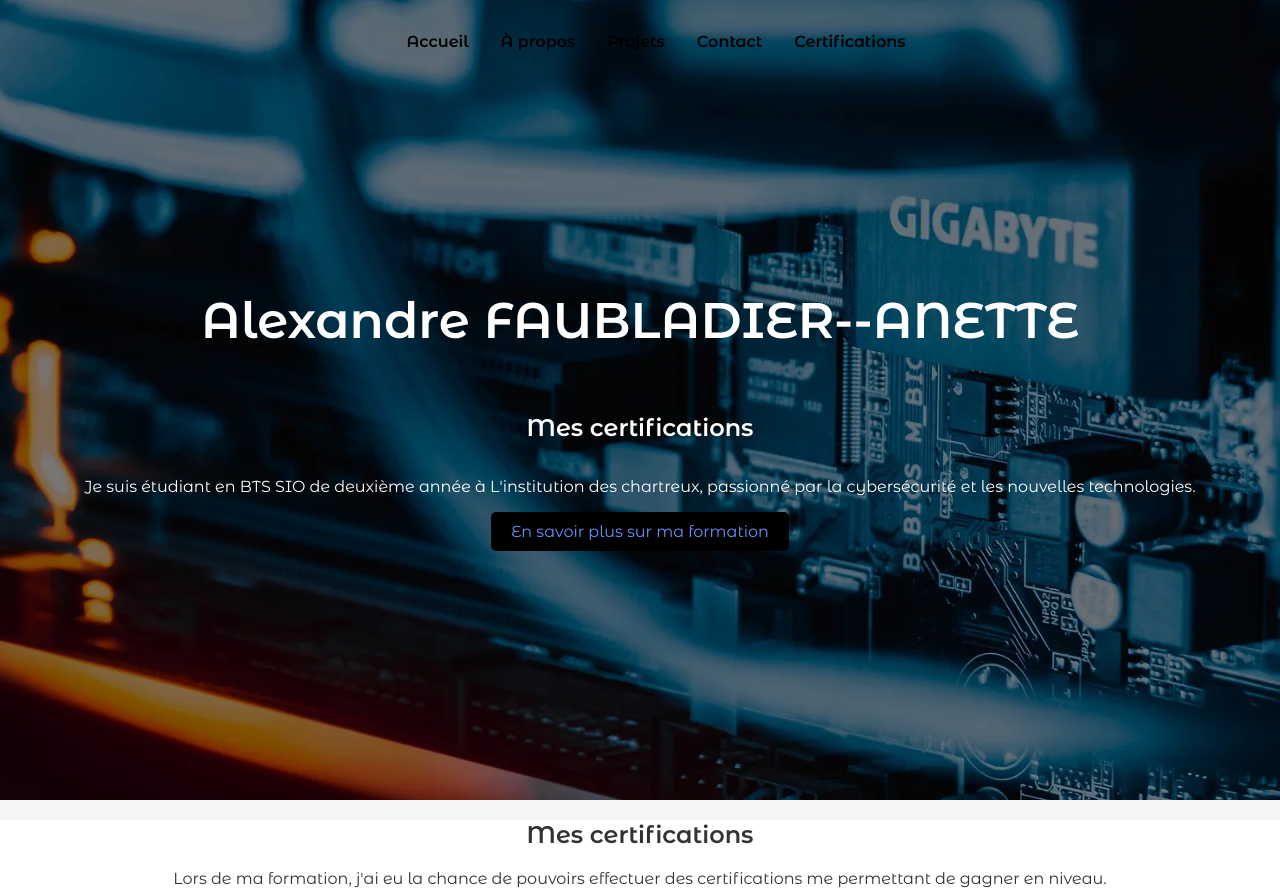
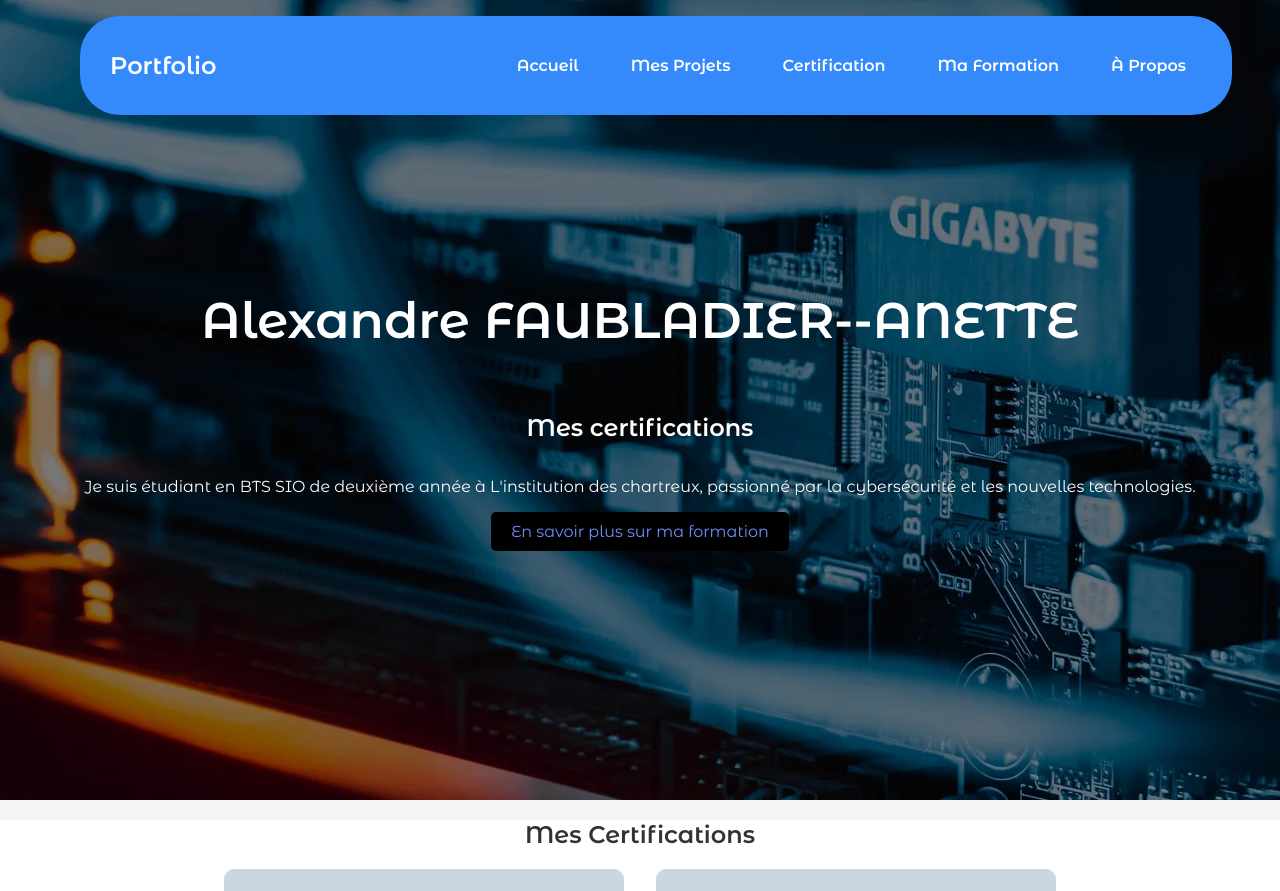
Before and after one commit to Killex8569-pro/Killex8569-pro.github.io, a plain HTML site: page certifications.html in a window 1280 px wide. Shown: the top 891 px of the page. Drawn offline with Linux system fonts and the light colour scheme; a script that the page names is missing; a web font is replaced by a local one.

Commit message:
modifications

```diff
--- a/certifications.html
+++ b/certifications.html
@@ -20,14 +20,17 @@
   <body>
     <!-- Barre de navigation -->
     <header>
-      <nav>
-        <ul>
-          <li><a href="index.html">Accueil</a></li>
-          <li><a href="about.html">À propos</a></li>
-          <li><a href="projects.html">Projets</a></li>
-          <li><a href="contact.html">Contact</a></li>
-          <li><a href="certifications.html">Certifications</a></li>
-        </ul>
+      <nav class="navbar">
+        <div class="container">
+          <h1 class="logo">Portfolio</h1>
+          <ul class="nav-links">
+            <li><a href="index.html" class="nav-item">Accueil</a></li>
+            <li><a href="projects.html" class="nav-item">Mes Projets</a></li>
+            <li><a href="certifications.html" class="nav-item">Certification</a></li>
+            <li><a href="about.html" class="nav-item">Ma Formation</a></li>
+            <li><a href="contact.html" class="nav-item">À Propos</a></li>
+          </ul>
+        </div>
       </nav>
     </header>
 
@@ -43,12 +46,7 @@
     </section>
 
     <!-- Section À propos -->
-    <section id="about" class="section">
-      <h2>Mes certifications</h2>
-      <p>
-        Lors de ma formation, j'ai eu la chance de pouvoirs effectuer des certifications me permettant de gagner en niveau.
-      </p>
-    </section>
+
     <!-- Section Projets -->
     <section id="certif" class="section">
       <h2>Mes Certifications</h2>
--- a/script.js
+++ /dev/null
@@ -1,20 +0,0 @@
-window.addEventListener('scroll', () => {
-  const navLinks = document.querySelectorAll("nav ul li a");
-  const sections = document.querySelectorAll(".section");
-
-  sections.forEach(section => {
-      const rect = section.getBoundingClientRect();
-      const detectionPoint = window.innerHeight / 3;
-
-      if (rect.top <= detectionPoint && rect.bottom >= detectionPoint) {
-          const bgColor = window.getComputedStyle(section).backgroundColor;
-          if (bgColor === "rgb(255, 255, 255)" || bgColor === "rgb(245, 245, 245)" || bgColor === "rgb(211, 211, 211)") {
-              // Couleur de fond blanche ou claire
-              navLinks.forEach(link => link.style.color = "black");
-          } else {
-              // Couleur de fond sombre
-              navLinks.forEach(link => link.style.color = "white");
-          }
-      }
-  });
-});
--- a/style.css
+++ b/style.css
@@ -162,7 +162,7 @@ a {
 }
 
 .certif {
-  background-color: #49d250;
+  background-color: #6c8faf5c;
   color: #fff;
   padding: 30px;
   border-radius: 10px;
@@ -216,3 +216,56 @@ a {
 h1 {
     size: 30px;
 }
+
+
+/* Styles pour la barre de navigation complète */
+.navbar {
+  background-color: #348afa; /* Bleu clair */
+  padding: 15px 30px;
+  display: flex;
+  justify-content: space-between;
+  align-items: center;
+  color: #FFFFFF;
+  border-radius: 40px;
+  margin: 0 auto; /* Centre la barre de navigation */
+  max-width: 90%; /* Limite la largeur totale pour un bon centrage */
+  box-sizing: border-box; /* Inclut le padding dans la largeur totale */
+}
+
+
+.navbar .container {
+  display: flex;
+  justify-content: space-between;
+  align-items: center;
+  width: 100%;
+}
+
+.logo {
+  font-size: 1.5rem;
+  font-weight: bold;
+  color: #FFFFFF; /* Texte blanc */
+}
+
+.nav-links {
+  list-style: none;
+  display: flex;
+  gap: 20px;
+  margin: 0;
+  padding: 0;
+  justify-content: center; /* Centre les liens si besoin */
+}
+
+
+.nav-item {
+  text-decoration: none; /* Supprime le soulignement */
+  color: #FFFFFF; /* Texte blanc */
+  font-weight: 600;
+  padding: 0; /* Supprime le remplissage */
+  background: none; /* Supprime tout arrière-plan */
+  border: none; /* Supprime les bordures */
+  transition: color 0.3s ease; /* Animation pour le changement de couleur */
+}
+
+.nav-item:hover {
+  color: #B3E5FC; /* Change uniquement la couleur du texte au survol */
+}
```
Also changed, not shown: about.html (+12 -9 lines), contact.html (+12 -9 lines), index.html (+13 -8 lines), projects.html (+12 -9 lines), projet1.html (+11 -7 lines), projet_sco.html (+11 -9 lines).
